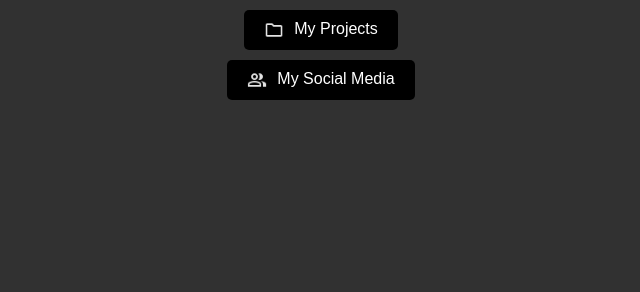
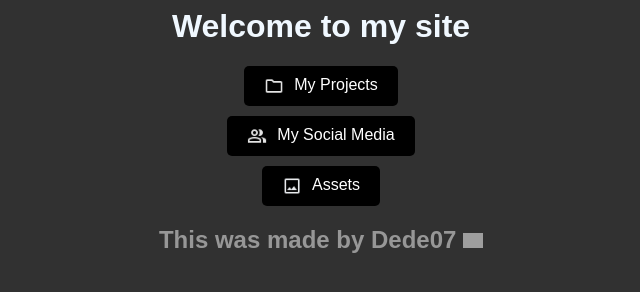
Before and after one commit to DeDee07/DeDee07.github.io, a plain HTML site: page index.html in a window 1280 px wide. Shown: the whole page, without its empty margins (319-959 px from the left). Drawn offline with Linux system fonts and the light colour scheme; grey boxes are pictures that could not be loaded.

Commit message:
site-dede.V1.3

```diff
--- a/index.html
+++ b/index.html
@@ -7,6 +7,7 @@
 </head>
 <body>
     <center>
+        <h1 class="text-title">Welcome to my site</web-site></h1>
         <a class="color-box" href="./Projects">
             <button class="botao-imagem">
                 <img src="./assets/pasta.png" alt="Pasta">
@@ -19,5 +20,14 @@
                 My Social Media
             </button>
         </a>
+        <a class="color-box" href="./assets/image.png" alt="assets">
+            <button class="botao-imagem">
+                <img src="./assets/image.png" alt="image">
+                Assets
+            </button>
+        </a>
+    </center>
+    <center>
+        <h2 class="text-subtitle">This was made by Dede07 <img src="https://umaera.github.io/icons/pfp/dede-rounded.png" width="20"></h2>
     </center>
 </body>
--- a/scr/background.css
+++ b/scr/background.css
@@ -4,6 +4,16 @@ body{
 
 a{
     color: transparent;
+}
+
+.text-title{
+    color: aliceblue;
+    font-family: Arial, Helvetica, sans-serif;
+}
+
+.text-subtitle{
+    color: rgb(151, 151, 151);
+    font-family: Arial, Helvetica, sans-serif;
 }
 
 .botao-imagem {
```
Also changed, not shown: Projects/index.html (+1 -1 lines), assets-site/index.html (added, +6 -0 lines), assets-site/background.css (added), assets/image.png (added).
